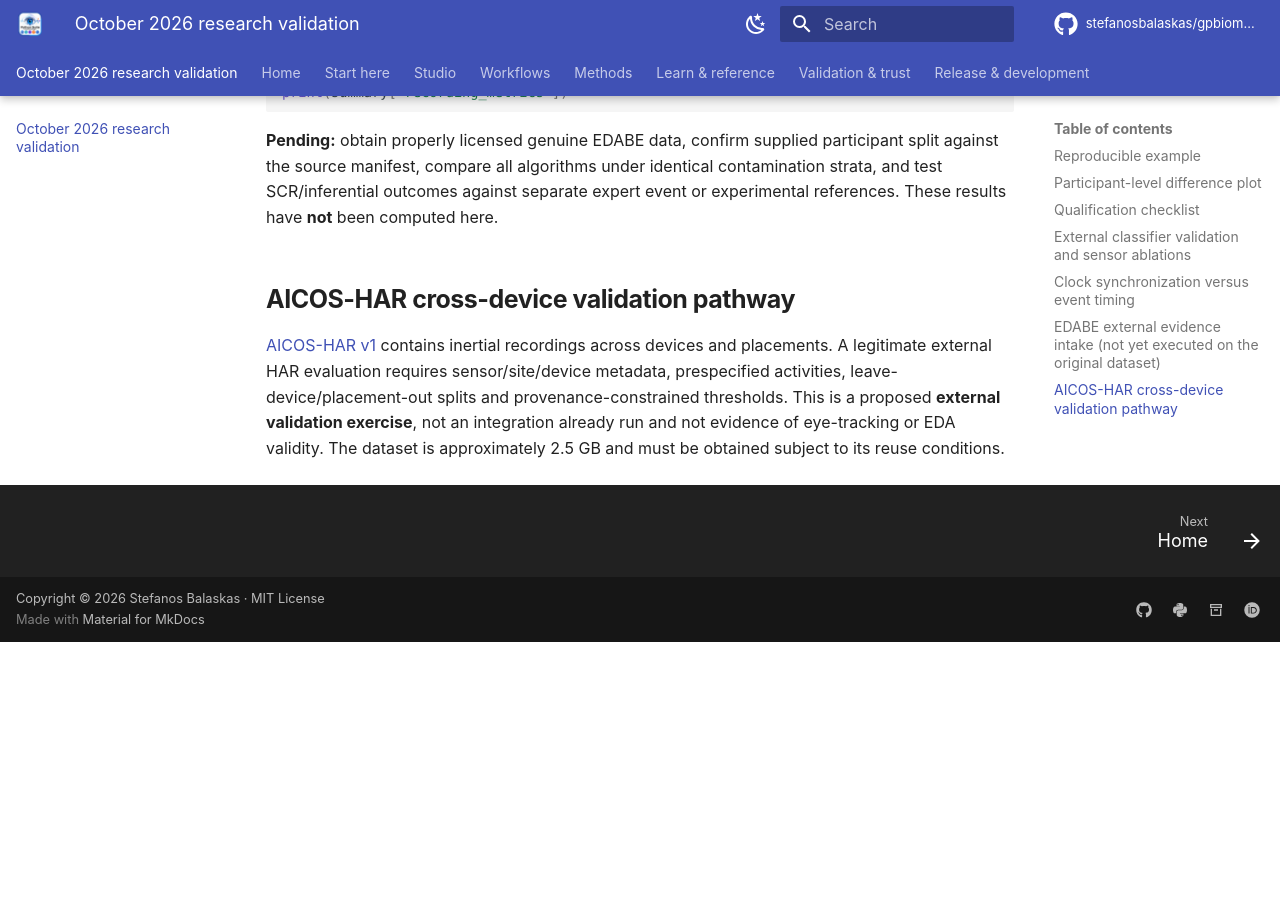
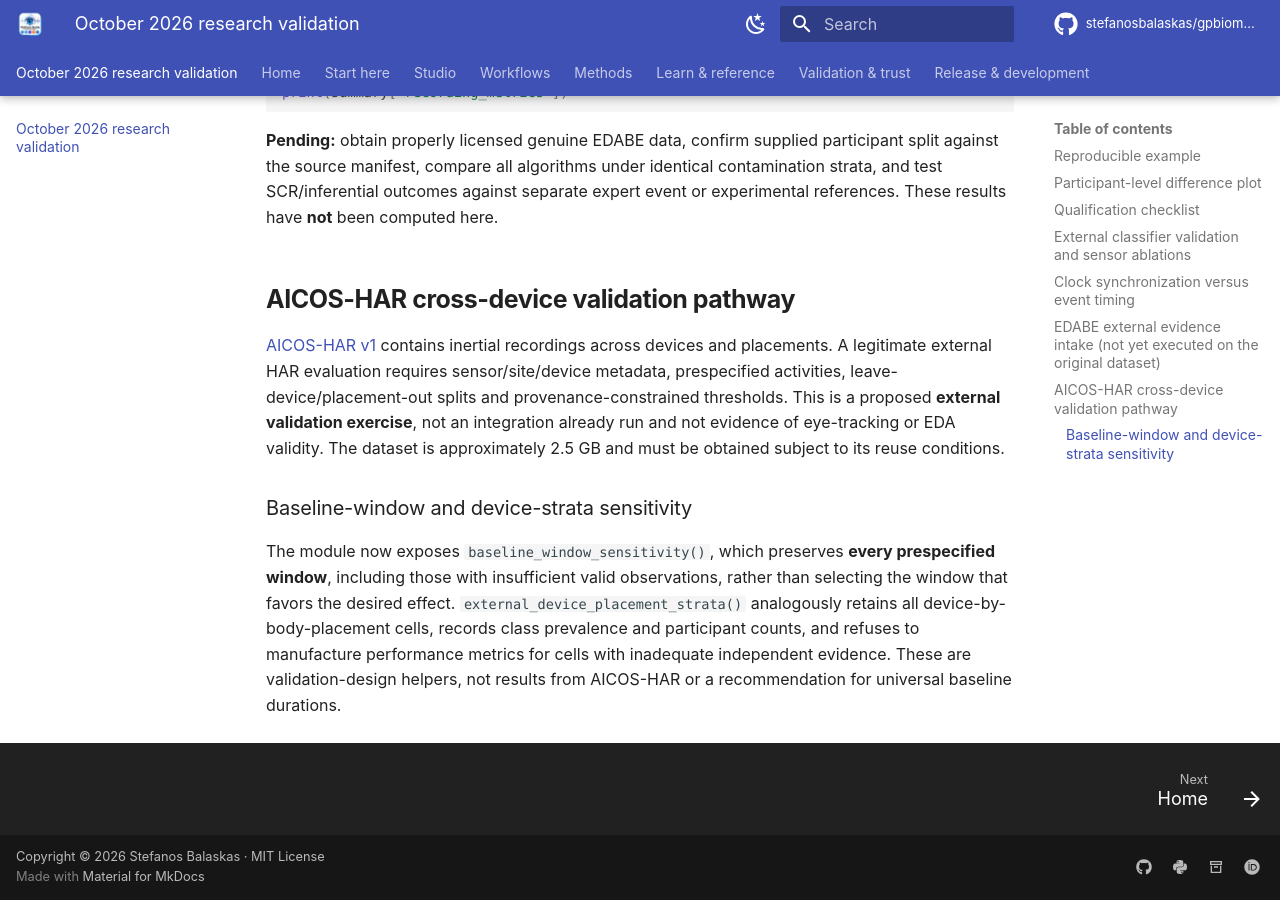
Before and after one commit to stefanosbalaskas/gpbiometricspy, an MkDocs documentation site: the page built from docs/research/october-2026-physiological-validation.md, in a window 1280 px wide and 900 px high, scrolled down 4927 px. Built offline with MkDocs 1.6.1 and Material for MkDocs 9.7.7, drawn with Linux system fonts in a browser that asks for light colours; plug-ins that fetch from the network failed and are left out; comment, search, counter and statistics services are not loaded; before the commit the page ends 5569 px from its top, so only the background shows below that.

Commit message:
docs: distinguish baseline-window sensitivity from device-stratified external evidence

```diff
--- a/docs/research/october-2026-physiological-validation.md
+++ b/docs/research/october-2026-physiological-validation.md
@@ -140,3 +140,8 @@ print(summary["recording_metrics"])
 ## AICOS-HAR cross-device validation pathway
 
 [AICOS-HAR v1](https://zenodo.org/records/19452049) contains inertial recordings across devices and placements. A legitimate external HAR evaluation requires sensor/site/device metadata, prespecified activities, leave-device/placement-out splits and provenance-constrained thresholds. This is a proposed **external validation exercise**, not an integration already run and not evidence of eye-tracking or EDA validity. The dataset is approximately 2.5 GB and must be obtained subject to its reuse conditions.
+
+
+### Baseline-window and device-strata sensitivity
+
+The module now exposes `baseline_window_sensitivity()`, which preserves **every prespecified window**, including those with insufficient valid observations, rather than selecting the window that favors the desired effect. `external_device_placement_strata()` analogously retains all device-by-body-placement cells, records class prevalence and participant counts, and refuses to manufacture performance metrics for cells with inadequate independent evidence. These are validation-design helpers, not results from AICOS-HAR or a recommendation for universal baseline durations.
```
